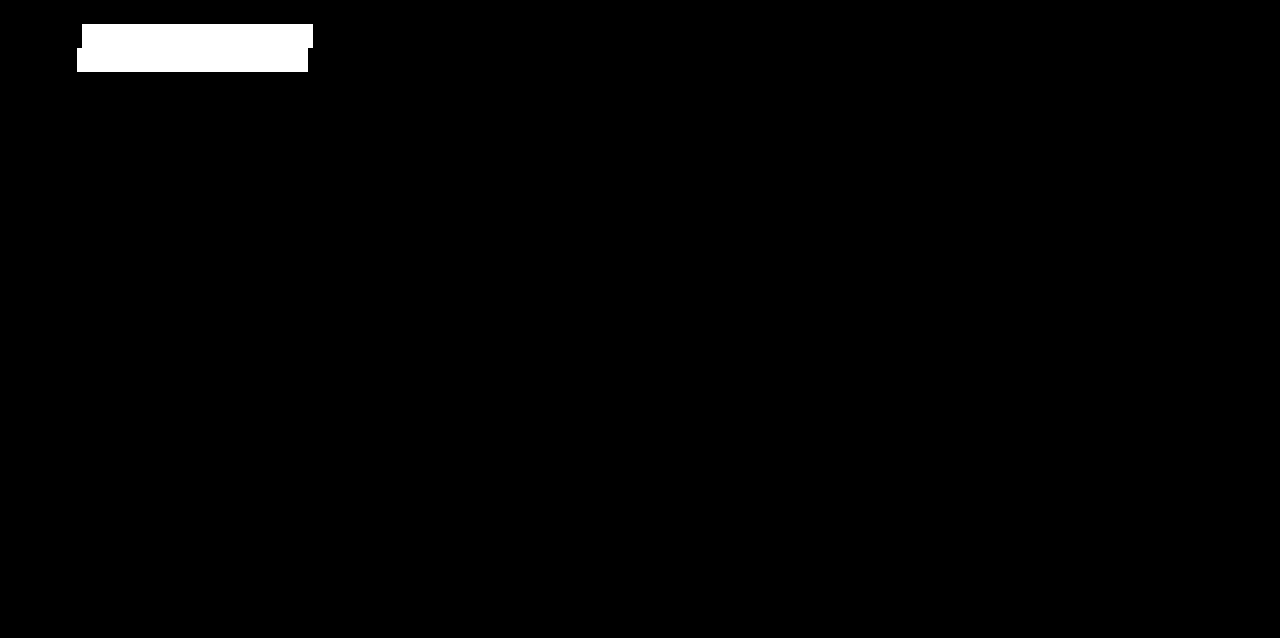
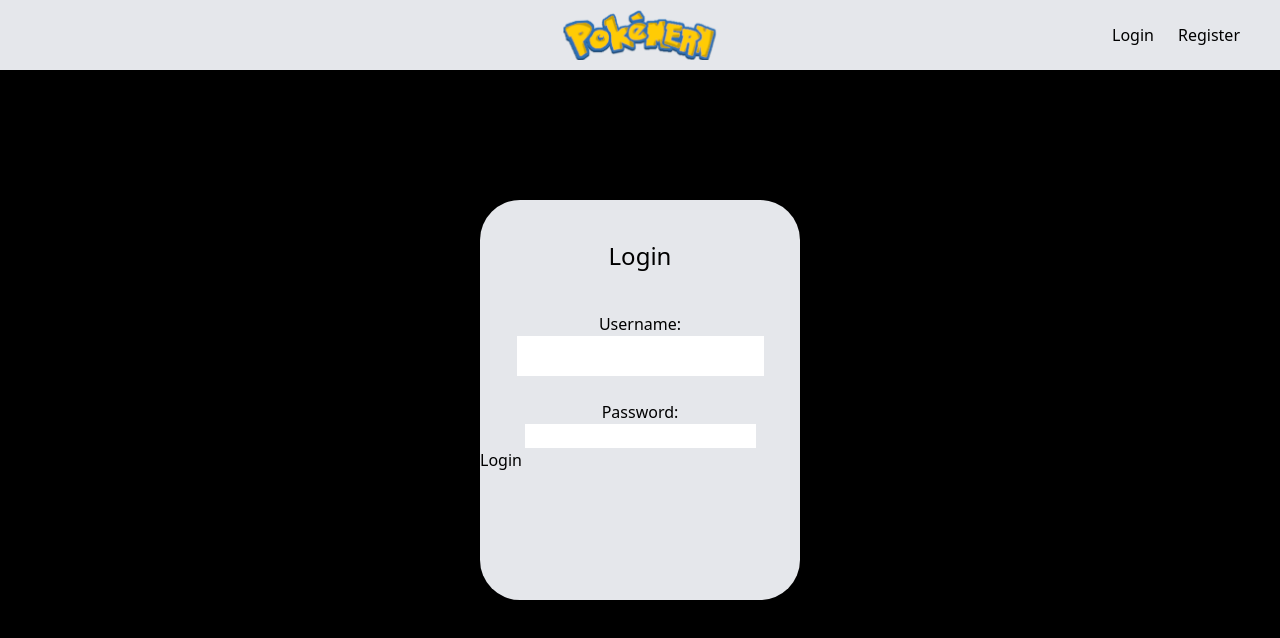
Before and after one commit to gtgtcode/pokemern, a Next.js app: page /login in a window 1280 px wide. Shown: the top 638 px of the page. Built offline with nearby package versions, Linux system fonts and the light colour scheme.

Commit message:
fixed links

```diff
--- a/src/pages/login.js
+++ b/src/pages/login.js
@@ -1,6 +1,7 @@
 import React, { useState, useEffect } from "react";
 import { useRouter } from "next/router";
 import { gql, useMutation } from "@apollo/client";
+import Navbar from "./navbar";
 
 const LOGIN_MUTATION = gql`
   mutation Login($username: String!, $password: String!) {
@@ -42,19 +43,24 @@
 
   return (
     <div>
-      <h1>Login</h1>
+      <Navbar />
+      <div className="absolute left-1/2 top-1/2 -translate-x-1/2 -translate-y-1/2 h-1/2 md:w-1/4 w-3/4 bg-gray-200 rounded-[40px]">
+        <h1 className="text-center my-10 text-2xl">Login</h1>
         <form onSubmit={handleSubmit}>
-        <div>
+          <div className="text-center mb-6">
             <label htmlFor="username">Username:</label>
+            <br />
             <input
               id="username"
               type="text"
               value={username}
               onChange={(e) => setUsername(e.target.value)}
+              className="p-2"
             />
           </div>
-        <div>
+          <div className="text-center">
             <label htmlFor="password">Password:</label>
+            <br />
             <input
               id="password"
               type="password"
@@ -66,5 +72,6 @@
           <button type="submit">Login</button>
         </form>
       </div>
+    </div>
   );
 }
--- a/src/pages/navbar.js
+++ b/src/pages/navbar.js
@@ -1,3 +1,4 @@
+import Link from "next/link";
 import { useState, useEffect } from "react";
 
 export default function Navbar() {
@@ -16,23 +17,24 @@
           {!LoggedIn && (
             <div>
               <li>
-                <a href="/login" className="mr-6">
+                <Link href="/login" className="mr-6">
                   Login
-                </a>
-                <a href="/register">Register</a>
+                </Link>
+                <Link href="/register">Register</Link>
               </li>
             </div>
           )}
           {LoggedIn && (
             <div>
               <li>
-                <a href="/logout">Logout</a>
+                <Link href="/logout">Logout</Link>
               </li>
             </div>
           )}
         </ul>
         <img
           src="pokemern.png"
+          alt="PokeMERN logo"
           className="absolute left-1/2 -translate-x-1/2 top-1/2 -translate-y-1/2 h-[50px]"
         ></img>
       </div>
```
Lines whose indentation alone changed are shown as unchanged.
